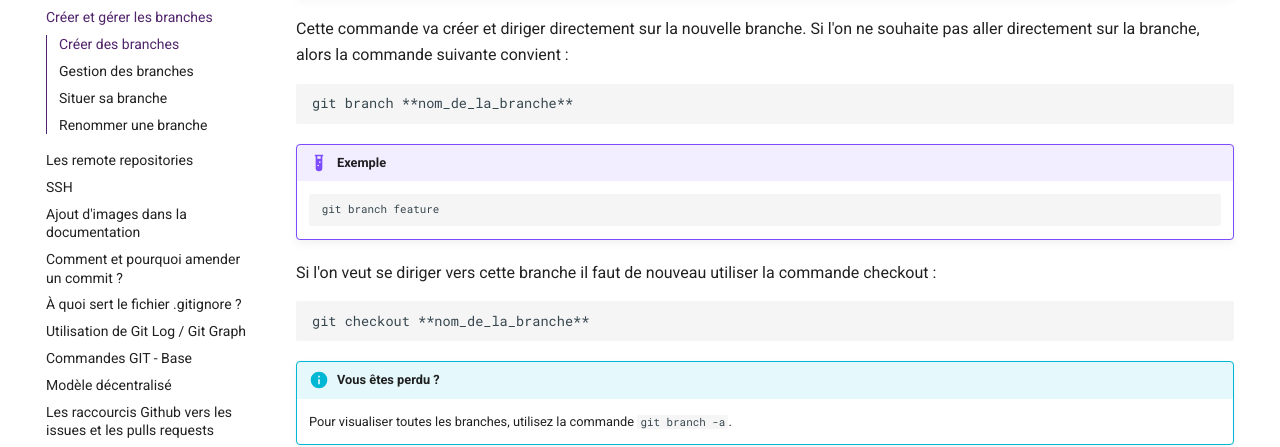
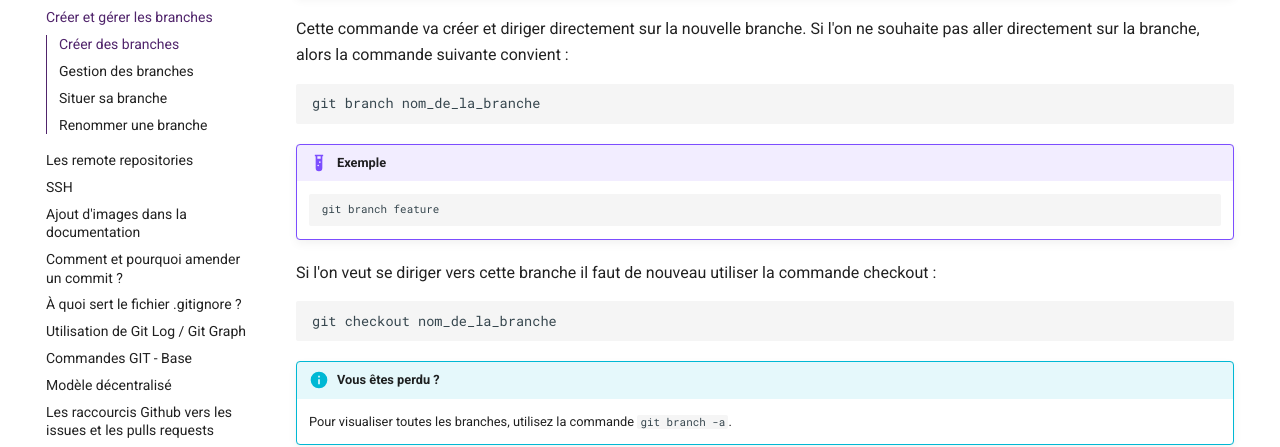
Before and after one commit to ub-mmi-but/git-101, an MkDocs documentation site: the page built from docs/2. Notions de base/Gestion_Creation_Branche.md, in a window 1280 px wide and 900 px high, scrolled down 421 px. Shown: the part 166-613 px from the top of the window. Built offline with MkDocs 1.6.1 and Material for MkDocs 9.7.7, drawn with Linux system fonts in a browser that asks for light colours.

`````diff
--- a/docs/2. Notions de base/Gestion_Creation_Branche.md
+++ b/docs/2. Notions de base/Gestion_Creation_Branche.md
@@ -19,7 +19,7 @@ Cette commande va créer et diriger directement sur la nouvelle branche.
 Si l'on ne souhaite pas aller directement sur la branche, alors la commande suivante convient :
 
 ````
-git branch **nom_de_la_branche**
+git branch nom_de_la_branche
 ````
 
 !!! example "Exemple"
@@ -31,7 +31,7 @@ git branch **nom_de_la_branche**
 Si l'on veut se diriger vers cette branche il faut de nouveau utiliser la commande checkout :
 
 ````
-git checkout **nom_de_la_branche**
+git checkout nom_de_la_branche
 ````
 
 !!! info "Vous êtes perdu ?"
`````
